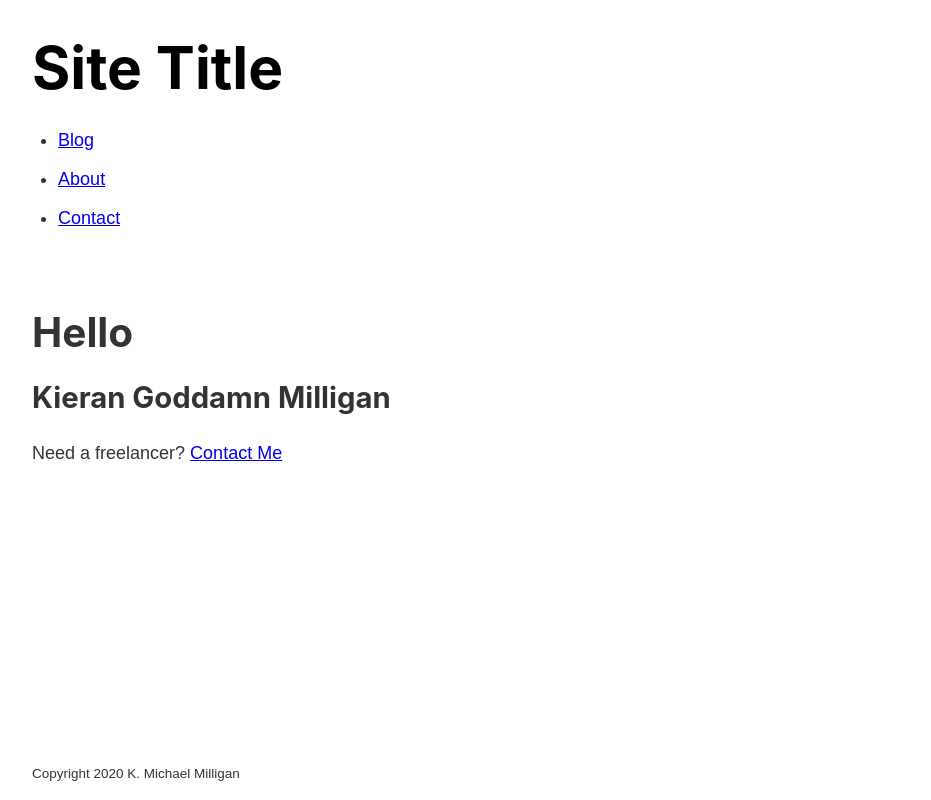
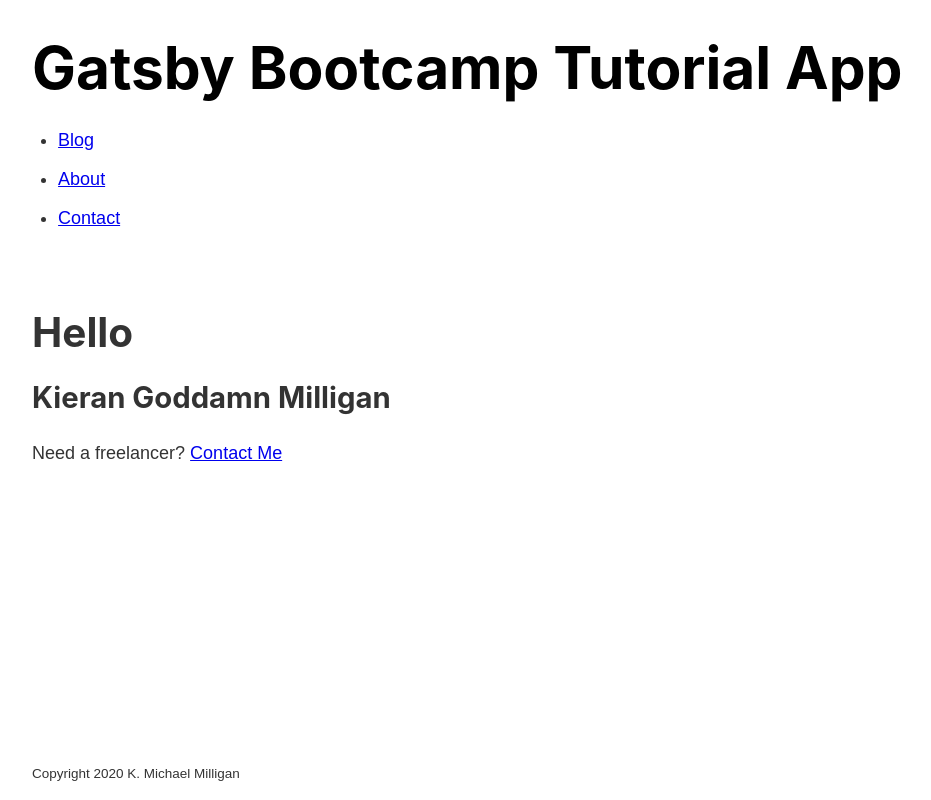
Before and after one commit to Kieran815/gatsby-bootcamp, a Gatsby site: page / in a window 1280 px wide. Shown: the whole page, without its empty margins (114-1045 px from the left). Built offline with nearby package versions, Linux system fonts and the light colour scheme; Gatsby itself is replaced by a stand-in of ours.

Commit message:
completed graphql basics

```diff
--- a/gatsby-config.js
+++ b/gatsby-config.js
@@ -6,6 +6,10 @@
 
 module.exports = {
   /* Your site config here */
+  siteMetadata: {
+    title: "Gatsby Bootcamp Tutorial App",
+    author: "K. Michael Milligan"
+  },
   plugins: [
     'gatsby-plugin-sass'
   ],
--- a/src/components/footer.js
+++ b/src/components/footer.js
@@ -1,9 +1,19 @@
 import React from "react";
+import { graphql, useStaticQuery } from "gatsby";
 
 const Footer = () => {
+  const data = useStaticQuery(graphql`
+    query {
+      site {
+        siteMetadata {
+          author
+        }
+      }
+    }
+  `)
   return(
     <div>
-      <sub>Copyright 2020 K. Michael Milligan</sub>
+      <sub>Copyright 2020 {data.site.siteMetadata.author}</sub>
     </div>
   )
 }
--- a/src/components/header.js
+++ b/src/components/header.js
@@ -1,12 +1,21 @@
 import React from "react";
-import { Link } from "gatsby";
+import { Link, graphql, useStaticQuery } from "gatsby";
 import headerStyles from "./header.module.scss";
 
 const Header = () => {
+  const data = useStaticQuery(graphql`
+    query {
+      site {
+        siteMetadata {
+          title
+        }
+      }
+    }
+  `)
   return(
     <div>
       <header className={headerStyles.header}>
-        <h2><Link className={headerStyles.title}to="/">Site Title</Link></h2>
+        <h2><Link className={headerStyles.title}to="/">{data.site.siteMetadata.title}</Link></h2>
         <nav>
           <ul className={headerStyles.navList}>
             <li><Link className={headerStyles.navItem} activeClassName={headerStyles.activeNavItem} to="/blog">Blog</Link></li>
```
